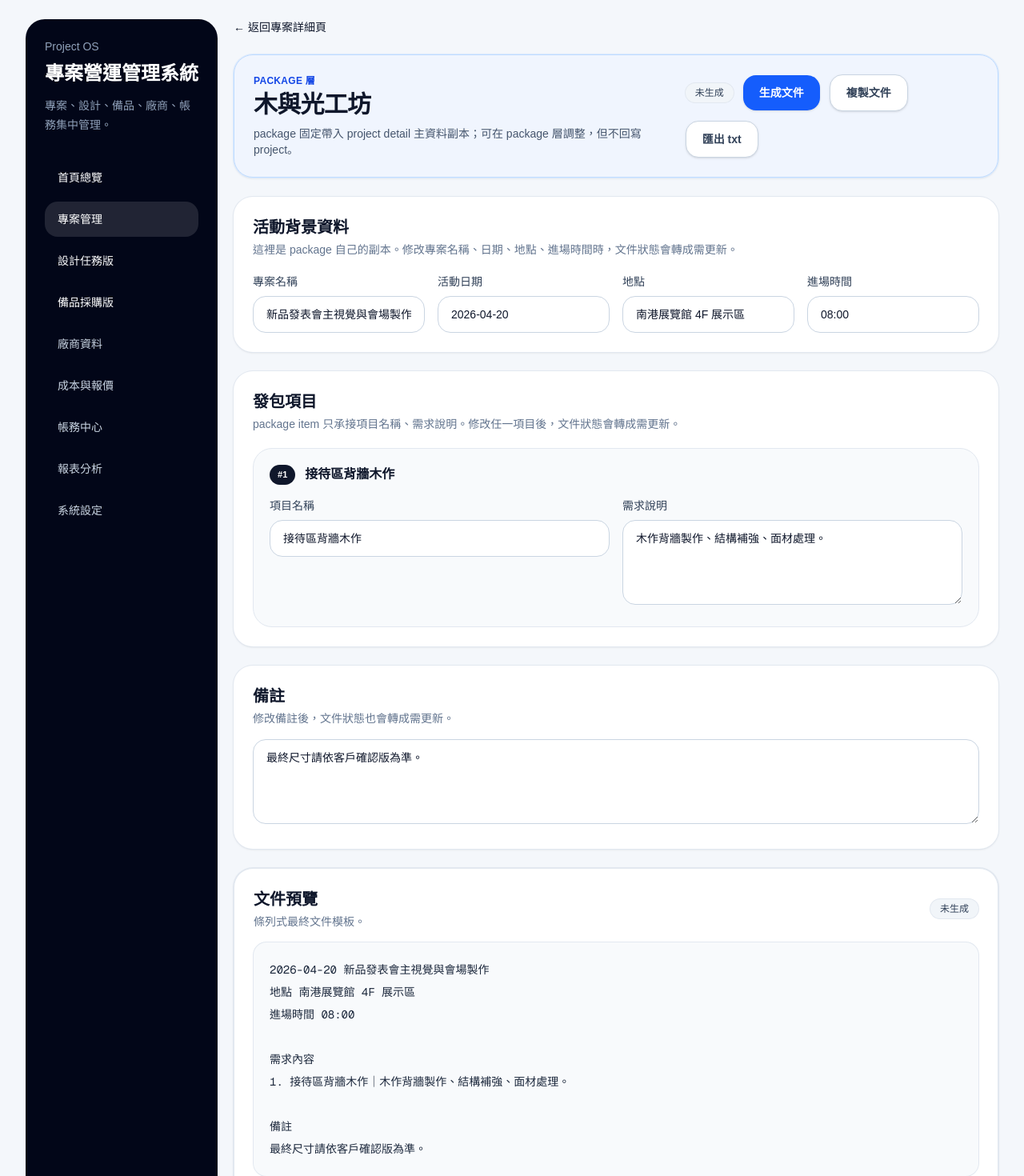
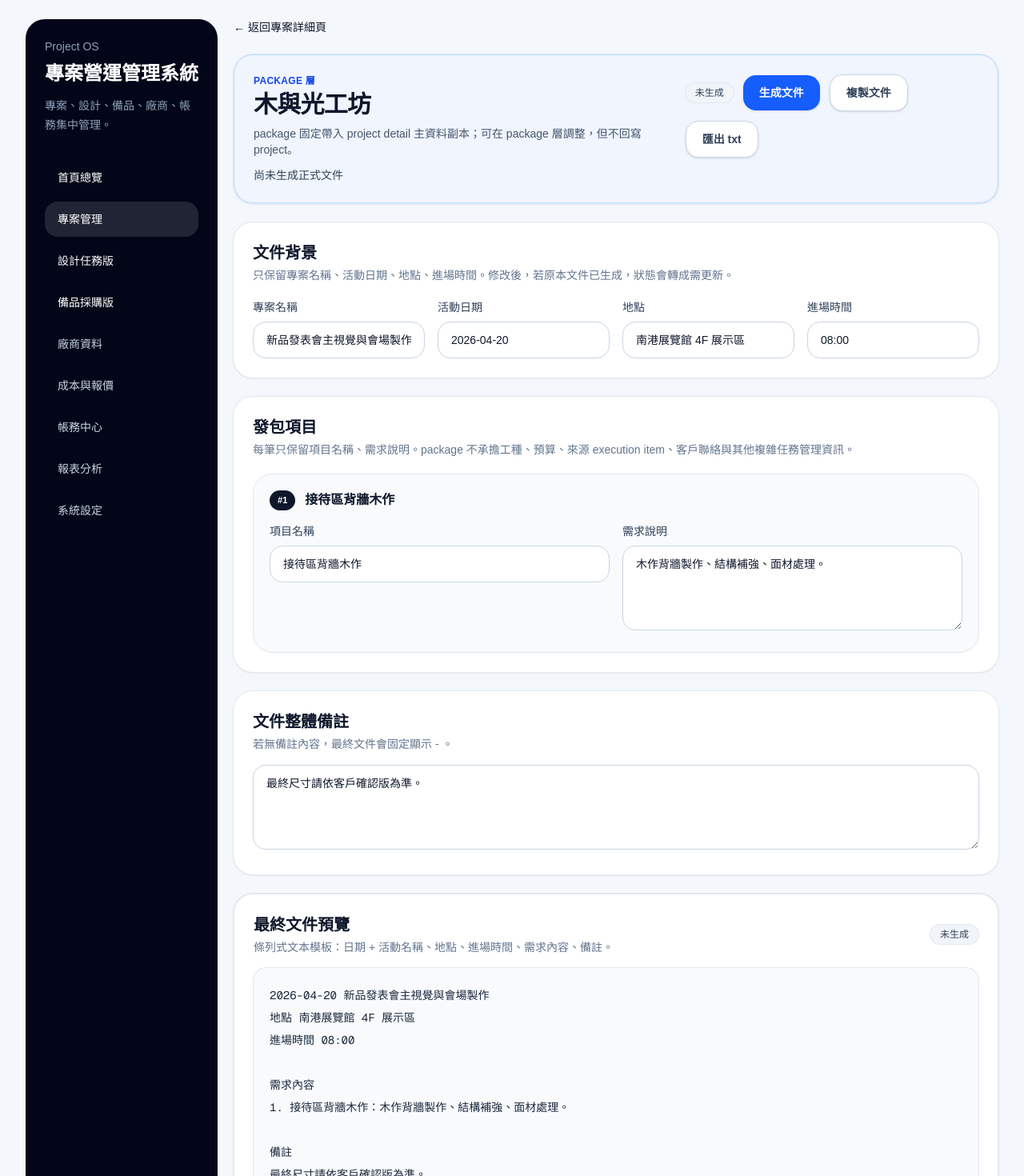
Before and after one commit to willy841/projectflow, a Next.js app in the folder project-mgmt/: page /vendor-packages/vp-obsidian-woodlight-001 in a window 1280 px wide. Shown: the top 1470 px of the page at 80% size. Built offline with nearby package versions, Linux system fonts and the light colour scheme.

Commit message:
refactor: refine vendor package document flow

```diff
--- a/project-mgmt/src/app/vendor-packages/page.tsx
+++ b/project-mgmt/src/app/vendor-packages/page.tsx
@@ -1,6 +1,12 @@
 import Link from "next/link";
 import { AppShell } from "@/components/app-shell";
 import { getVendorDocumentStatusClass, vendorPackages } from "@/components/vendor-data";
+
+function getDocumentStatusMessage(status: "未生成" | "已生成" | "需更新") {
+  if (status === "已生成") return "目前文件為最新版本";
+  if (status === "需更新") return "目前文件不是最新內容，請重新生成";
+  return "尚未生成正式文件";
+}
 
 export default function VendorPackagesPage() {
   return (
@@ -8,7 +14,7 @@ export default function VendorPackagesPage() {
       <header className="rounded-3xl border border-blue-200 bg-blue-50/70 p-6 shadow-sm ring-1 ring-blue-100">
         <p className="text-sm text-slate-500">Vendor Flow / 廠商發包清單</p>
         <h2 className="mt-1 text-3xl font-semibold tracking-tight text-slate-900">廠商發包清單</h2>
-        <p className="mt-3 max-w-3xl text-sm leading-6 text-slate-600">送出後直接進入 package 主線。這一層只處理活動資訊、項目整理與生成文件。</p>
+        <p className="mt-3 max-w-3xl text-sm leading-6 text-slate-600">送出後直接進入 package 主線。這一層只處理文件背景、發包項目與文件整體備註，並手動生成正式文件。</p>
       </header>
 
       <section className="space-y-4">
@@ -19,9 +25,10 @@ export default function VendorPackagesPage() {
                 <p className="text-sm text-slate-500">{vendorPackage.code}</p>
                 <h3 className="mt-1 text-2xl font-semibold tracking-tight text-slate-900">{vendorPackage.vendorName}</h3>
                 <p className="mt-2 text-sm text-slate-600">{vendorPackage.eventDate}｜{vendorPackage.location}｜進場時間 {vendorPackage.loadInTime}</p>
+                <p className="mt-2 text-sm font-medium text-slate-700">{getDocumentStatusMessage(vendorPackage.documentStatus)}</p>
               </div>
               <Link href={`/vendor-packages/${vendorPackage.id}`} className="inline-flex items-center justify-center rounded-2xl bg-blue-600 px-5 py-3 text-sm font-semibold text-white shadow-sm transition hover:bg-blue-700">
-                進入 Package
+                查看 Package
               </Link>
             </div>
 
@@ -33,7 +40,7 @@ export default function VendorPackagesPage() {
                   {vendorPackage.documentStatus}
                 </span>
               </p>
-              <p>備註：{vendorPackage.note || "-"}</p>
+              <p>文件整體備註：{vendorPackage.note || "-"}</p>
             </div>
           </article>
         ))}
--- a/project-mgmt/src/components/project-vendor-section.tsx
+++ b/project-mgmt/src/components/project-vendor-section.tsx
@@ -266,7 +266,7 @@ export function ProjectVendorSection({
           <div>
             <p className="text-xs font-semibold tracking-wide text-blue-700">POST-ISSUE</p>
             <h3 className="mt-1 text-xl font-semibold text-slate-900">廠商發包清單</h3>
-            <p className="mt-1 text-sm text-slate-500">清單顯示的是文件狀態：未生成 / 已生成 / 需更新。</p>
+            <p className="mt-1 text-sm text-slate-500">清單顯示的是文件狀態：未生成 / 已生成 / 需更新；進入 package 後只整理文件背景、發包項目與文件整體備註。</p>
           </div>
         </div>
 
--- a/project-mgmt/src/components/vendor-package-detail.tsx
+++ b/project-mgmt/src/components/vendor-package-detail.tsx
@@ -7,6 +7,12 @@ import {
   getVendorDocumentStatusClass,
 } from "@/components/vendor-data";
 
+function getDocumentStatusMessage(status: VendorDocumentStatus) {
+  if (status === "已生成") return "目前文件為最新版本";
+  if (status === "需更新") return "目前文件不是最新內容，請重新生成";
+  return "尚未生成正式文件";
+}
+
 function buildDocumentText(vendorPackage: VendorPackage) {
   const lines = [
     `${vendorPackage.eventDate} ${vendorPackage.projectName}`,
@@ -14,7 +20,9 @@ function buildDocumentText(vendorPackage: VendorPackage) {
     `進場時間 ${vendorPackage.loadInTime}`,
     "",
     "需求內容",
-    ...vendorPackage.items.map((item, index) => `${index + 1}. ${item.itemName}${item.requirementText ? `｜${item.requirementText}` : ""}`),
+    ...vendorPackage.items.map(
+      (item, index) => `${index + 1}. ${item.itemName || "-"}：${item.requirementText || "-"}`,
+    ),
     "",
     "備註",
     vendorPackage.note || "-",
@@ -46,8 +54,7 @@ export function VendorPackageDetail({ vendorPackage }: { vendorPackage: VendorPa
     markDirty();
   }
 
-  function buildCurrentPackage(): VendorPackage {
-    return {
+  const currentPackage: VendorPackage = {
     ...vendorPackage,
     projectName,
     eventDate,
@@ -57,14 +64,16 @@ export function VendorPackageDetail({ vendorPackage }: { vendorPackage: VendorPa
     note,
     documentStatus,
   };
-  }
+
+  const documentText = buildDocumentText(currentPackage);
+  const statusMessage = getDocumentStatusMessage(documentStatus);
 
   async function handleCopy() {
-    await navigator.clipboard.writeText(buildDocumentText(buildCurrentPackage()));
+    await navigator.clipboard.writeText(documentText);
   }
 
   function handleExport() {
-    const blob = new Blob([buildDocumentText(buildCurrentPackage())], {
+    const blob = new Blob([documentText], {
       type: "text/plain;charset=utf-8",
     });
     const url = URL.createObjectURL(blob);
@@ -76,8 +85,15 @@ export function VendorPackageDetail({ vendorPackage }: { vendorPackage: VendorPa
   }
 
   function handleGenerate() {
+    if (documentStatus === "需更新") {
+      const confirmed = window.confirm("目前文件不是最新內容，確定要重新生成文件嗎？");
+      if (!confirmed) return;
+    }
+
     setDocumentStatus("已生成");
   }
+
+  const primaryActionLabel = documentStatus === "未生成" ? "生成文件" : documentStatus === "需更新" ? "重新生成文件" : null;
 
   return (
     <div className="space-y-6">
@@ -87,18 +103,25 @@ export function VendorPackageDetail({ vendorPackage }: { vendorPackage: VendorPa
             <p className="text-xs font-semibold tracking-wide text-blue-700">PACKAGE 層</p>
             <h2 className="mt-1 text-3xl font-semibold tracking-tight text-slate-900">{vendorPackage.vendorName}</h2>
             <p className="mt-2 text-sm text-slate-600">package 固定帶入 project detail 主資料副本；可在 package 層調整，但不回寫 project。</p>
+            <p className="mt-3 text-sm font-medium text-slate-700">{statusMessage}</p>
           </div>
           <div className="flex flex-wrap items-center gap-3">
             <span className={`rounded-full px-3 py-1 text-xs font-medium ring-1 ${getVendorDocumentStatusClass(documentStatus)}`}>
               {documentStatus}
             </span>
+            {primaryActionLabel ? (
               <button
                 type="button"
                 onClick={handleGenerate}
                 className="rounded-2xl bg-blue-600 px-5 py-3 text-sm font-semibold text-white shadow-sm transition hover:bg-blue-700"
               >
-              {documentStatus === "已生成" ? "重新生成文件" : "生成文件"}
+                {primaryActionLabel}
               </button>
+            ) : (
+              <span className="inline-flex items-center rounded-2xl border border-emerald-200 bg-emerald-50 px-5 py-3 text-sm font-semibold text-emerald-700">
+                文件已是最新
+              </span>
+            )}
             <button
               type="button"
               onClick={handleCopy}
@@ -119,8 +142,8 @@ export function VendorPackageDetail({ vendorPackage }: { vendorPackage: VendorPa
 
       <section className="rounded-3xl bg-white p-6 shadow-sm ring-1 ring-slate-200">
         <div className="mb-5">
-          <h3 className="text-xl font-semibold text-slate-900">活動背景資料</h3>
-          <p className="mt-1 text-sm text-slate-500">這裡是 package 自己的副本。修改專案名稱、日期、地點、進場時間時，文件狀態會轉成需更新。</p>
+          <h3 className="text-xl font-semibold text-slate-900">文件背景</h3>
+          <p className="mt-1 text-sm text-slate-500">只保留專案名稱、活動日期、地點、進場時間。修改後，若原本文件已生成，狀態會轉成需更新。</p>
         </div>
         <div className="grid gap-4 md:grid-cols-2 xl:grid-cols-4">
           <label className="block">
@@ -173,7 +196,7 @@ export function VendorPackageDetail({ vendorPackage }: { vendorPackage: VendorPa
       <article className="rounded-3xl bg-white p-6 shadow-sm ring-1 ring-slate-200">
         <div className="mb-5">
           <h3 className="text-xl font-semibold text-slate-900">發包項目</h3>
-          <p className="mt-1 text-sm text-slate-500">package item 只承接項目名稱、需求說明。修改任一項目後，文件狀態會轉成需更新。</p>
+          <p className="mt-1 text-sm text-slate-500">每筆只保留項目名稱、需求說明。package 不承擔工種、預算、來源 execution item、客戶聯絡與其他複雜任務管理資訊。</p>
         </div>
 
         <div className="space-y-4">
@@ -209,8 +232,8 @@ export function VendorPackageDetail({ vendorPackage }: { vendorPackage: VendorPa
 
       <article className="rounded-3xl bg-white p-6 shadow-sm ring-1 ring-slate-200">
         <div className="mb-4">
-          <h3 className="text-xl font-semibold text-slate-900">備註</h3>
-          <p className="mt-1 text-sm text-slate-500">修改備註後，文件狀態也會轉成需更新。</p>
+          <h3 className="text-xl font-semibold text-slate-900">文件整體備註</h3>
+          <p className="mt-1 text-sm text-slate-500">若無備註內容，最終文件會固定顯示 - 。</p>
         </div>
         <textarea
           value={note}
@@ -226,8 +249,8 @@ export function VendorPackageDetail({ vendorPackage }: { vendorPackage: VendorPa
       <article className="rounded-3xl border border-slate-200 bg-white p-6 shadow-sm ring-1 ring-slate-200">
         <div className="mb-4 flex items-center justify-between gap-3">
           <div>
-            <h3 className="text-xl font-semibold text-slate-900">文件預覽</h3>
-            <p className="mt-1 text-sm text-slate-500">條列式最終文件模板。</p>
+            <h3 className="text-xl font-semibold text-slate-900">最終文件預覽</h3>
+            <p className="mt-1 text-sm text-slate-500">條列式文本模板：日期 + 活動名稱、地點、進場時間、需求內容、備註。</p>
           </div>
           <span className={`rounded-full px-3 py-1 text-xs font-medium ring-1 ${getVendorDocumentStatusClass(documentStatus)}`}>
             {documentStatus}
@@ -235,7 +258,7 @@ export function VendorPackageDetail({ vendorPackage }: { vendorPackage: VendorPa
         </div>
 
         <pre className="whitespace-pre-wrap rounded-2xl bg-slate-50 p-5 text-sm leading-7 text-slate-800 ring-1 ring-slate-200">
-{buildDocumentText(buildCurrentPackage())}
+{documentText}
         </pre>
       </article>
     </div>
```
Lines whose indentation alone changed are shown as unchanged.
